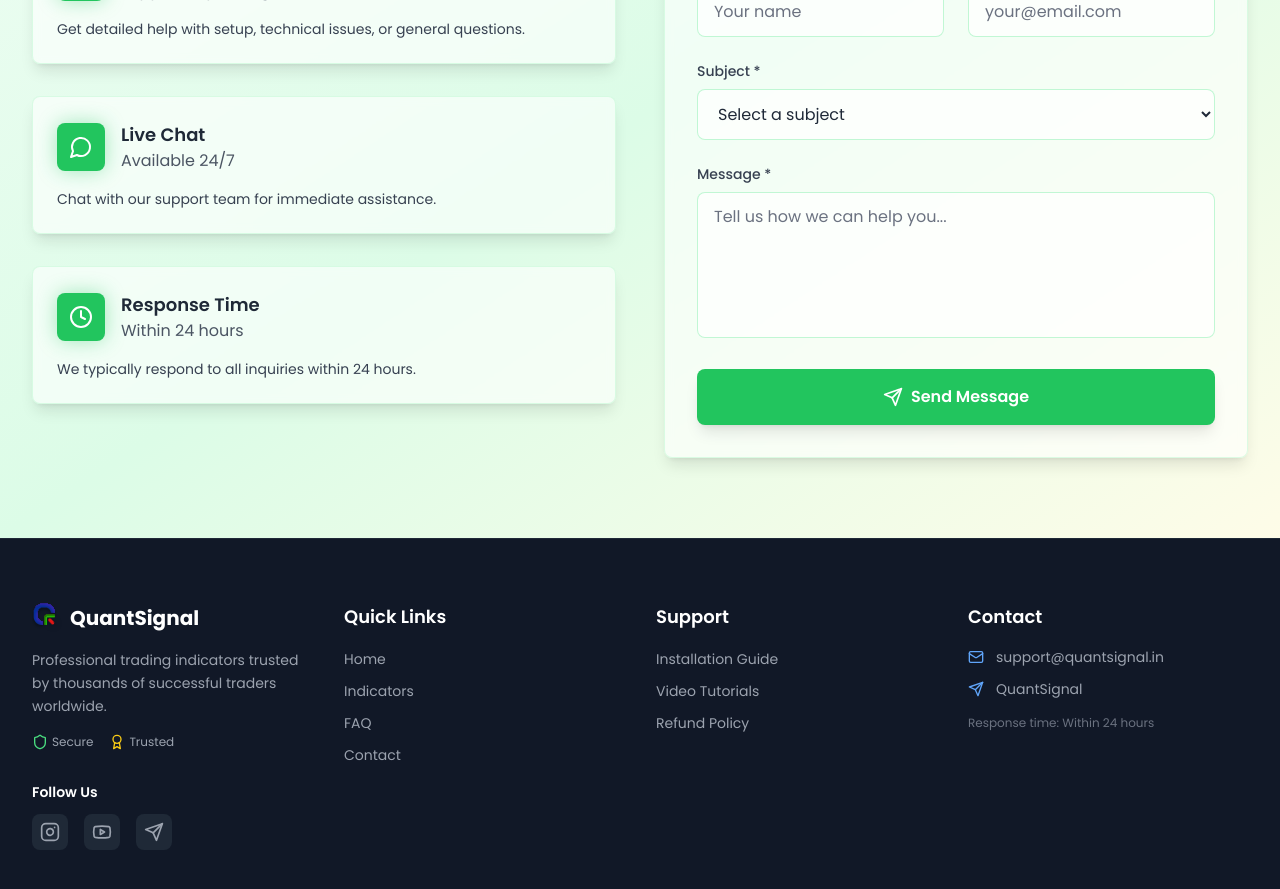
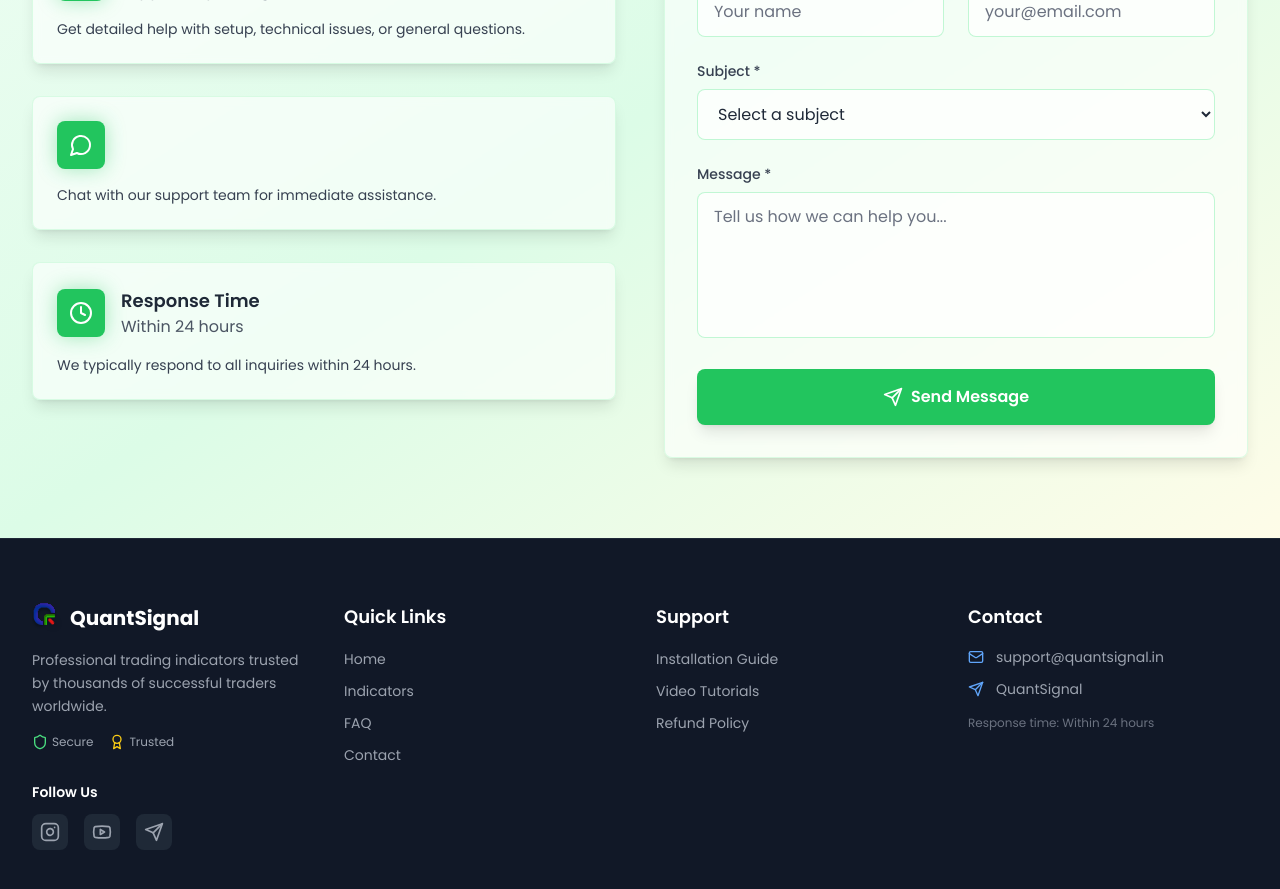
Before and after one commit to Credennz/QuantSignal, a React (Vite) app: page / in a window 1280 px wide. Shown: the part 4600-5489 px from the top of the page. Built offline with nearby package versions, Linux system fonts and the light colour scheme.

Commit message:
remove live chart

```diff
--- a/src/components/Contact.tsx
+++ b/src/components/Contact.tsx
@@ -70,10 +70,7 @@ export function Contact() {
                 >
                   <MessageCircle className="h-6 w-6 text-white" />
                 </div>
-                <div>
-                  <h3 className="text-lg font-semibold text-gray-800">Live Chat</h3>
-                  <p className="text-gray-600">Available 24/7</p>
-                </div>
+
               </div>
               <p className="text-gray-700 text-sm">
                 Chat with our support team for immediate assistance.
```
